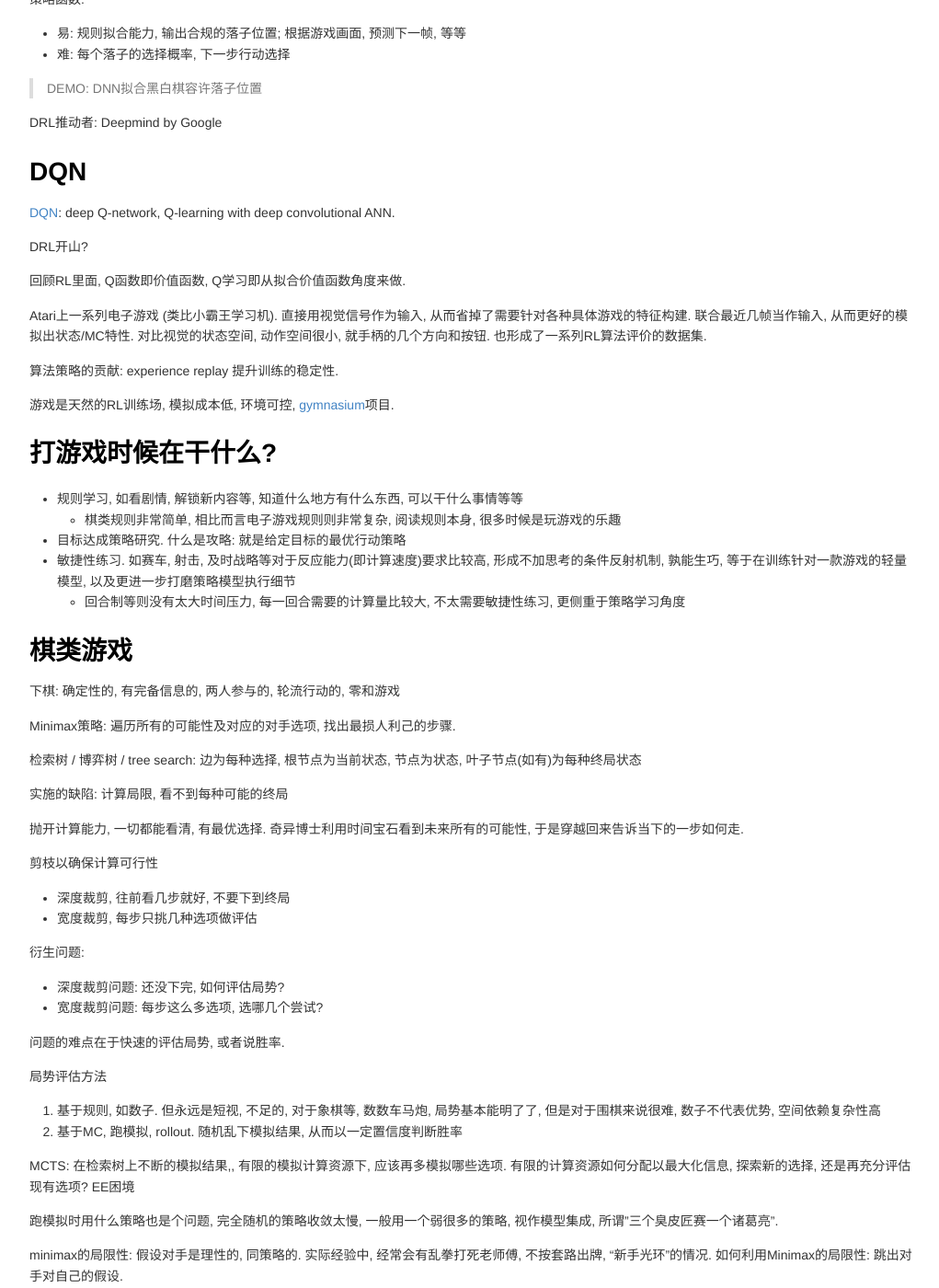
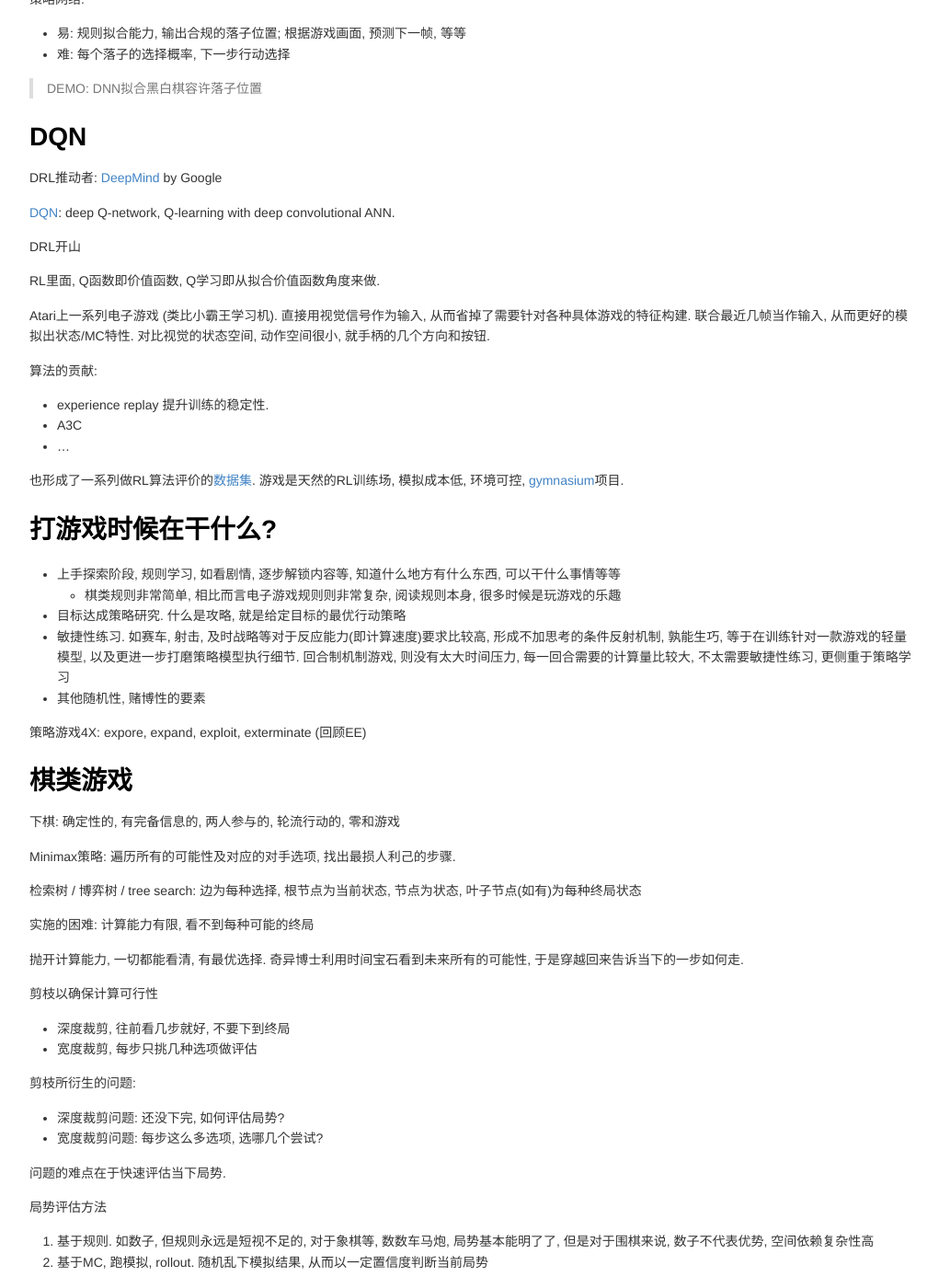
Before and after one commit to csyangchen/csyangchen.github.io, a Jekyll site: the page built from _posts/2025/2025-03-18-rl4lmm.md, in a window 1280 px wide and 1400 px high, scrolled down 1165 px. Shown: the whole window at 92% size, without its empty margins (128-1149 px from the left). Built offline with Jekyll 4.4.1, drawn with Linux system fonts in a browser that asks for light colours; some of the changed text lies outside the part shown.

Commit message:
Update 2025-03-18-rl4lmm.md

```diff
--- a/_posts/2025/2025-03-18-rl4lmm.md
+++ b/_posts/2025/2025-03-18-rl4lmm.md
@@ -31,15 +31,15 @@
 # RL回顾
 
 - 状态空间, 行动空间, 奖励, MDP问题形式
-- 行动价值函数与状态价值函数, Bellman方程
-- 基于评价的算法 / value-learning
+- (行动/状态)价值函数, Bellman方程
+- 基于价值函数的算法 / value-learning
   - 评估每种状态的价值, 策略自然浮现, 不过依赖状态空间的可枚举性及低维度, 以及会导致策略的确定性
   - Q-learning, SARSA, ...
 - 纯策略算法, policy gradient
   - 不做价值函数近似, 直接策略空间找最优解
-  - RINFORCE: policy gradient with MC
+  - RINFORCE: policy gradient with MC, ...
 - Actor-Critics methods: Actor: 演员, 策略函数; Critics: 评论家, 价值函数.
-  - 感觉不能视作纯策略算法, 是策略和评价共同逼近迭代
+  - 感觉不能视作纯策略算法, 是策略和价值函数的共同迭代近似
   - A2C: Advantage Actor Critic
   - [A3C](https://arxiv.org/pdf/1602.01783): Asynchronous Advantage Actor-Critic Algorithm
 
@@ -47,41 +47,46 @@
 
 RL+DL如何勾搭上的? RL问题形式, DL具体干活 (做函数近似)
 
-评估函数 / 回归问题: 预测当前胜率
+评价网络 / 回归问题: 评估当前局势, 预测当前胜率
 
-策略函数:
+策略网络:
 - 易: 规则拟合能力, 输出合规的落子位置; 根据游戏画面, 预测下一帧, 等等
 - 难: 每个落子的选择概率, 下一步行动选择
 
 > DEMO: DNN拟合黑白棋容许落子位置
 
-DRL推动者: Deepmind by Google
-
 # DQN
 
-[DQN](https://deepmind.google/discover/blog/deep-reinforcement-learning/): deep Q-network, Q-learning with deep convolutional ANN.
+DRL推动者: [DeepMind](https://deepmind.google/) by Google
 
-DRL开山?
+[DQN]([https://deepmind.google/discover/blog/deep-reinforcement-learning/](https://deepmind.google/)): deep Q-network, Q-learning with deep convolutional ANN.
 
-回顾RL里面, Q函数即价值函数, Q学习即从拟合价值函数角度来做.
+DRL开山
+
+RL里面, Q函数即价值函数, Q学习即从拟合价值函数角度来做.
 
 Atari上一系列电子游戏 (类比小霸王学习机).
 直接用视觉信号作为输入, 从而省掉了需要针对各种具体游戏的特征构建.
 联合最近几帧当作输入, 从而更好的模拟出状态/MC特性.
 对比视觉的状态空间, 动作空间很小, 就手柄的几个方向和按钮.
-也形成了一系列RL算法评价的数据集.
 
-算法策略的贡献: experience replay 提升训练的稳定性.
+算法的贡献:
+- experience replay 提升训练的稳定性.
+- A3C
+- ...
 
-游戏是天然的RL训练场, 模拟成本低, 环境可控, [gymnasium](https://gymnasium.farama.org/index.html)项目.
+也形成了一系列做RL算法评价的[数据集](https://ale.farama.org/).
+游戏是天然的RL训练场, 模拟成本低, 环境可控, [gymnasium](https://gymnasium.farama.org/)项目.
 
 # 打游戏时候在干什么?
 
-- 规则学习, 如看剧情, 解锁新内容等, 知道什么地方有什么东西, 可以干什么事情等等
+- 上手探索阶段, 规则学习, 如看剧情, 逐步解锁内容等, 知道什么地方有什么东西, 可以干什么事情等等
   - 棋类规则非常简单, 相比而言电子游戏规则则非常复杂, 阅读规则本身, 很多时候是玩游戏的乐趣
-- 目标达成策略研究. 什么是攻略: 就是给定目标的最优行动策略
-- 敏捷性练习. 如赛车, 射击, 及时战略等对于反应能力(即计算速度)要求比较高, 形成不加思考的条件反射机制, 孰能生巧, 等于在训练针对一款游戏的轻量模型, 以及更进一步打磨策略模型执行细节
-  - 回合制等则没有太大时间压力, 每一回合需要的计算量比较大, 不太需要敏捷性练习, 更侧重于策略学习角度
+- 目标达成策略研究. 什么是攻略, 就是给定目标的最优行动策略
+- 敏捷性练习. 如赛车, 射击, 及时战略等对于反应能力(即计算速度)要求比较高, 形成不加思考的条件反射机制, 孰能生巧, 等于在训练针对一款游戏的轻量模型, 以及更进一步打磨策略模型执行细节. 回合制机制游戏, 则没有太大时间压力, 每一回合需要的计算量比较大, 不太需要敏捷性练习, 更侧重于策略学习
+- 其他随机性, 赌博性的要素
+
+策略游戏4X: expore, expand, exploit, exterminate (回顾EE)
 
 # 棋类游戏
 
@@ -91,7 +96,7 @@
 
 检索树 / 博弈树 / tree search: 边为每种选择, 根节点为当前状态, 节点为状态, 叶子节点(如有)为每种终局状态
 
-实施的缺陷: 计算局限, 看不到每种可能的终局
+实施的困难: 计算能力有限, 看不到每种可能的终局
 
 抛开计算能力, 一切都能看清, 有最优选择. 奇异博士利用时间宝石看到未来所有的可能性, 于是穿越回来告诉当下的一步如何走.
 
@@ -99,32 +104,31 @@
 - 深度裁剪, 往前看几步就好, 不要下到终局
 - 宽度裁剪, 每步只挑几种选项做评估
 
-衍生问题:
+剪枝所衍生的问题:
 - 深度裁剪问题: 还没下完, 如何评估局势?
 - 宽度裁剪问题: 每步这么多选项, 选哪几个尝试?
 
-问题的难点在于快速的评估局势, 或者说胜率.
+问题的难点在于快速评估当下局势.
 
 局势评估方法
-1. 基于规则, 如数子. 但永远是短视, 不足的, 对于象棋等, 数数车马炮, 局势基本能明了了, 但是对于围棋来说很难, 数子不代表优势, 空间依赖复杂性高
-2. 基于MC, 跑模拟, rollout. 随机乱下模拟结果, 从而以一定置信度判断胜率
+1. 基于规则. 如数子, 但规则永远是短视不足的, 对于象棋等, 数数车马炮, 局势基本能明了了, 但是对于围棋来说, 数子不代表优势, 空间依赖复杂性高
+2. 基于MC, 跑模拟, rollout. 随机乱下模拟结果, 从而以一定置信度判断当前局势
 
-MCTS: 在检索树上不断的模拟结果,, 有限的模拟计算资源下, 应该再多模拟哪些选项.
-有限的计算资源如何分配以最大化信息, 探索新的选择, 还是再充分评估现有选项? EE困境
+MCTS: 在检索树上不断模拟结果. 有限的计算资源如何分配以最大化信息, 探索新的选择, 还是再充分评估现有选项? EE问题
 
 跑模拟时用什么策略也是个问题, 完全随机的策略收敛太慢, 一般用一个弱很多的策略, 视作模型集成, 所谓"三个臭皮匠赛一个诸葛亮".
 
 minimax的局限性: 假设对手是理性的, 同策略的. 实际经验中, 经常会有乱拳打死老师傅, 不按套路出牌, "新手光环"的情况.
-如何利用Minimax的局限性: 跳出对手对自己的假设.
+如何利用Minimax的局限性, 如何胜过AI, 不走常规路, 跳出对手对自己的假设.
 
 TODO 在何种问题假设下, minimax策略能够保证最优?
 
 # AlphaGo (AG)
 
-围棋为什么难? 维度更大, 局势更难评估, 象棋等胜负更依赖单子能力, 相对较为容易.
+围棋为什么难? 维度更大, 局势更难评估. 象棋等胜负更依赖单子能力, 相对容易.
 
 独立训练三个深度模型:
-- 轻策略模型: 用于跑模拟, 棋谱监督学习后就固定不再更新, 从而能有限时间内足够快的跑模拟结果出来
+- 轻策略模型: 用于跑模拟, 监督学习后就固定不再更新, 从而能有限时间内足够快的跑模拟结果出来
 - 重策略模型: 考虑当下每个落子的概率, 可以接受更高的计算量要求
 - 价值模型: 胜率评估, 视作跑模拟的结果近似
 
@@ -137,14 +141,17 @@
 MCTS+CNN网络, 以及工程上的胜利
 
 [AlphaGo Zero (AGZ)](https://deepmind.google/discover/blog/alphago-zero-starting-from-scratch/), 更清爽的AG版本
-- 不看棋谱, 纯self-play
-- 一个更大的CNN网络, 合并了策略和价值模型, 直接输出两个头 (Quiz: 哪两个?)
+- 不看棋谱, 不做SL, 纯self-play
+- 一个更大的CNN网络  (with ResNet), 合并了策略和价值模型, 直接输出两个头 (Quiz: 哪两个?)
 - 不跑模拟, 省去了轻策略模型
 - 更简单的棋局编码方式
 
-注意AG的重策略网络和价值网络是单独的两个模型训练, 但是实际评价策略又是基于MCTS的. AGZ消除了这种异构性.
+AGZ更为强大, 训练所需算力更少.
 
-AGZ更为强大, 训练所需算力更少.
+注意AG的重策略网络和价值网络是单独的两个模型训练, 但是实际评价策略又是基于MCTS的. AGZ消除了这种异构性, 同策略学习.
+但是实际策略仍然是TS.
+
+Thought: DNN能否更好模拟这类嵌套的问题形式?
 
 [AlphaZero (AZ)](https://deepmind.google/discover/blog/alphazero-shedding-new-light-on-chess-shogi-and-go/):
 不局限于围棋, 三种棋同时学, 为了验证方法不是特化围棋有效?
@@ -160,8 +167,8 @@
 
 LLM训练阶段
 1. (UL) 基座模型 / 预训练模型 / 无监督NTP训练的结果
-2. (SL) 对话模型 / SFT: Instruct-前缀, 输出对齐人类偏好 (如符合事实, 有用, 无害, 更善于对话, 有礼貌, 等等)
-3. (RL) 推理模型: 进一步强化学习的产物
+2. (SL) 对话模型 / SFT结果: 一般Instruct-前缀命名, 强化对话能力, 输出对齐人类偏好 (如符合事实, 有用, 无害, 更善于对话, 有礼貌, 等等)
+3. (RL) 推理模型: 进一步强化学习, 强化推理问题质量
 
 NTP训练任务的不合理性:
 预测下一个字, 实际上非常多的字都可以作为下一个字.
@@ -185,53 +192,51 @@
 
 注意, 这里奖励模型不同于评价模型. 奖励模型, 生成结束后才有; 评价模型, 生成过程中对于最终奖励的估测.
 
-RLHF被认为不是RL的原因, 这里的奖励模型是偏主观的, 且有被过拟合的风险.
+RLHF被认为不是RL的原因:
+奖励模型是对其人类偏好, 是偏主观的, 且有被过拟合的风险;
+不是传统RL的训练方式, 等等.
 
 # 可验证问题 VS 不可验证问题
 
 可验证问题:
 - 数学题, 逻辑推理题
-- 给定一个问题/需求, 写个算法/程序, 是可验证对错的, 即便不能理论证明正确性, 也可以通过不断充分的测试用例来覆盖确保正确性
+- 给定一个问题/需求, 写个算法/程序, 是可验证对错的, 即便不能理论证明正确性, 也可以通过不断充分的测试用例来覆盖
 - 下棋, 打牌, 游戏
 - 炒股
 - 阅读理解里面的事实问答类问题, 视作推理题
 - ...
-- 客观题, 对就是对, 错就是错, 得多少分就是多少分
+- 客观题, 对就是对, 错就是错, 赢了就是赢了, 输了就是输了, 得了多少分就是多少分
 
 不可验证问题:
-- 讲个笑话, 说些话哄女朋友开心
+- 讲个笑话
 - 画个美女
 - 是否擦边视频, 是否低质素材
-- 提取文案卖点
+- 文本断句, 提取文本关键词, 等
+- 推荐系统
 - ...
 - 主观题, 不存在对错, 主要看受众是否喜欢, 不同人评价难形成一致性
 
-对于可验证问题, 不需要做奖励模型, 只要结果对, 过程怎样都可以, 甚至这个自创的推理路线, 通过语言表达出来之后, 对于人类也有很大的启发意义.
+主观问题的量化: 规则总结, 和参考答案的距离, 等等, 没有统一的评价标准, 也始终不能替代人类主观评价感受.
 
-主观问题的量化: 规则总结, 和参考答案的距离, 等等, 但始终不能替代人类主观评价感受.
+对于可验证问题, 不需要做奖励模型, 只要结果对, 过程怎样都可以.
+甚至这个自创的路线, 通过语言表达出来之后, 对于人类也有很大的启发意义, 如AlphaGo的神之一手 (move 37).
 
-# 奖励模型的利弊
+# 奖励模型代替人类评估的利弊
 
 好处: 尽可能少的人力参与, 才能做大.
 
-奖励模型代替人类评估的坏处: RL非常善于作弊, 生成模型很容易"玩弄"奖励模型, 尤其学习模型参数量绝对碾压评价模型时, 在不断的学习中总能找到并利用评价模型的"漏洞", 导致结果离人类的喜好越来越远.
+坏处: RL非常善于作弊, 生成模型很容易"玩弄"奖励模型, 尤其学习模型参数量绝对碾压评价模型时, 在不断的学习中总能找到并利用评价模型的"漏洞", 导致结果离人类的喜好越来越远.
 
 因此不能使劲通过奖励模型来训练生成模型, 需适可而止, 否则会越训练越退化.
 
-对于可验证问题, 或者说推理性问题, 使劲训练有奇效. 推理任务, 结论正确最重要, 推理过程千千万, 不强求. 甚至语言表达出来, 对于人类有启发.
-
-# RL4LLM的挑战
+# DRL的挑战
 
 众所周知, RL训练算法收敛慢, 不稳定, 更别说用在大语言模型上. 主要针对RL训练算法的优化.
 
-PPO: Proximal Policy Optimization / 传统深度强化学习的算法
+DPG: Deterministic Policy Gradient
+
+PPO: Proximal Policy Optimization
 
 GRPO: Group Relative Policy Optimization / 去掉了评价模型
 
 ...
-
-
-
-# TOREAD
-
-https://huggingface.co/learn/deep-rl-course/
```
